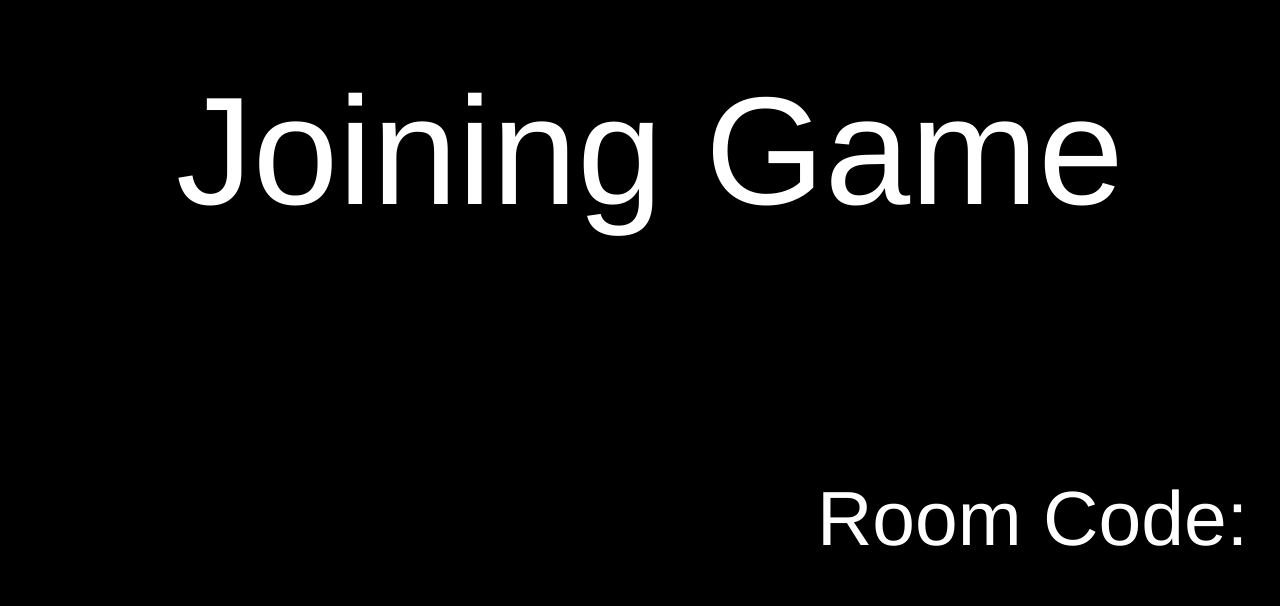
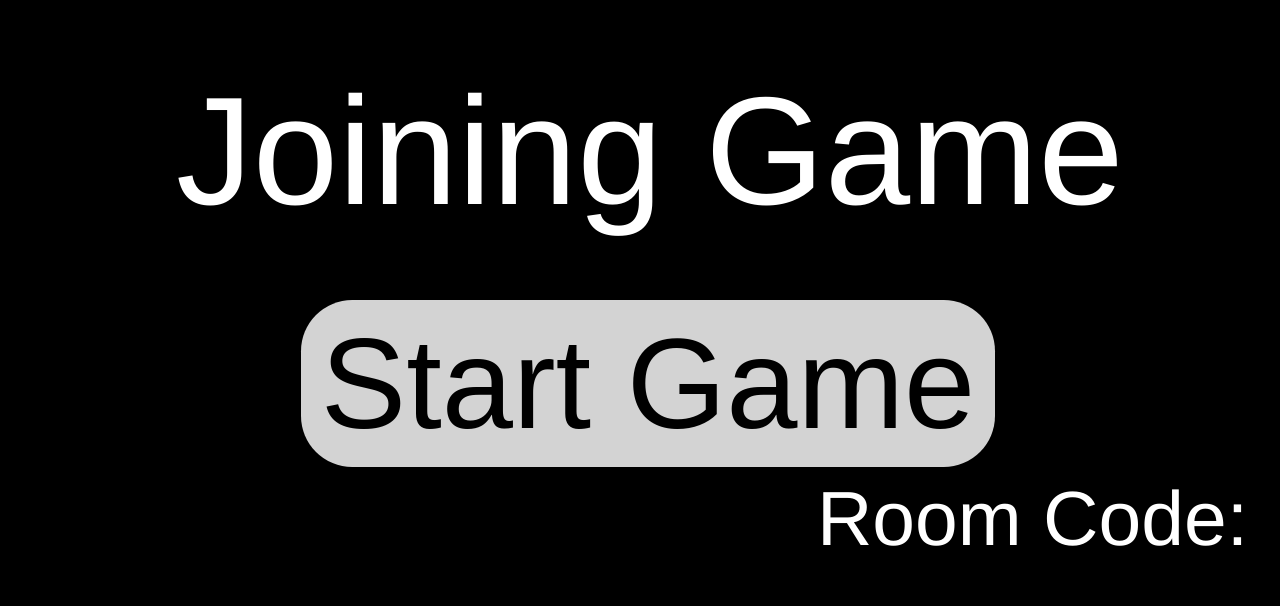
Before and after one commit to onlinegeek101/Avalon, a website: page public/room.html in a window 1280 px wide. Shown: the part 205-811 px from the top of the page. Drawn offline with Linux system fonts and the light colour scheme.

Commit message:
Adding Start Button.

```diff
--- a/index.js
+++ b/index.js
@@ -36,8 +36,7 @@ function guid() {
 
 var clients = {};
 var ioRoom = io.of('/AAAA');
-ioRoom.on('connection', function(socket){
-  console.log('Query: ', socket.handshake.query);
+ioRoom.on('connection', function(socket) {
   var client = {
     id: socket.id,
     player: {
--- a/public/room.html
+++ b/public/room.html
@@ -29,6 +29,17 @@
         bottom: 0;
         right: 0;
       }
+      button {
+        color: black;
+        font-size: 10vw;
+        display: inline-block;
+        background-color: lightgrey;
+        border: 2px darkgrey;
+        padding: 10px;
+        padding-left: 20px;
+        padding-right: 20px;
+        border-radius: 4vw;
+      }
       label.footer {
         font-size: 6vw;
       }
@@ -55,6 +66,9 @@
       console.log(playerInfo);
       $('#message').text('Waiting for Game to Start');
       $('body').css('background-color', playerInfo.playerColor);
+      $('#start').click(function (e) {
+        socket.emit('start');
+      });
     }
 
     $(document).ready(function () {
@@ -74,6 +88,7 @@
     <div class="content">
       <label id="nickname" class="nickname"></label>
       <label id="message" class="message">Joining Game</label>
+      <button id="start" name="start">Start Game</button>
     </div>
     <div class="footer">
       <label class="footer">Room Code: </label>
```
